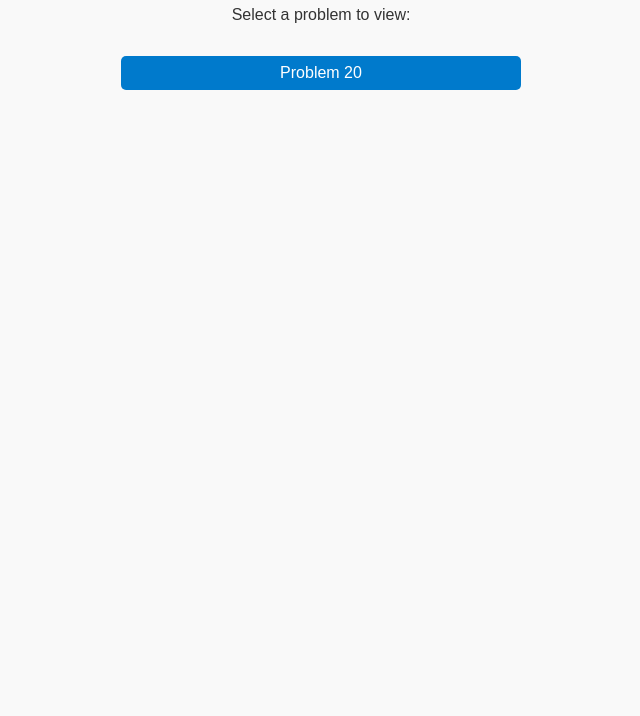
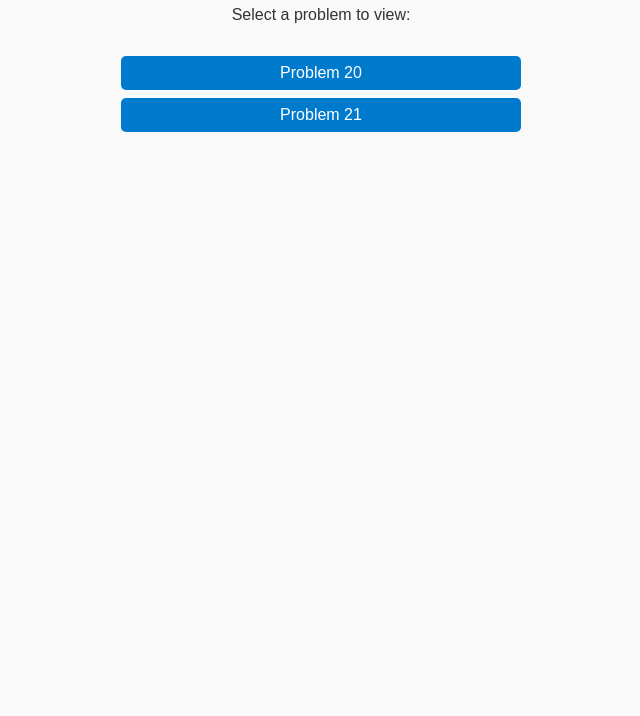
Before and after one commit to sqkim25/NJCC, a plain HTML site: page index.html in a window 1280 px wide. Shown: the part 84-800 px from the top of the page, without its empty margins (319-959 px from the left). Drawn offline with Linux system fonts and the light colour scheme.

Commit message:
added p21

```diff
--- a/index.html
+++ b/index.html
@@ -41,8 +41,8 @@
   <h1>JHMMC 2024 - 6th Grade</h1>
   <p style="text-align:center;">Select a problem to view:</p>
   <ul>
-    <!-- Add more problems here as you create them -->
     <li><a href="JHMMC2024-6G-P20.html">Problem 20</a></li>
+    <li><a href="https://www.ixl.com/math/geometry" target="_blank">Problem 21</a></li>
   </ul>
 </body>
 </html>
```
